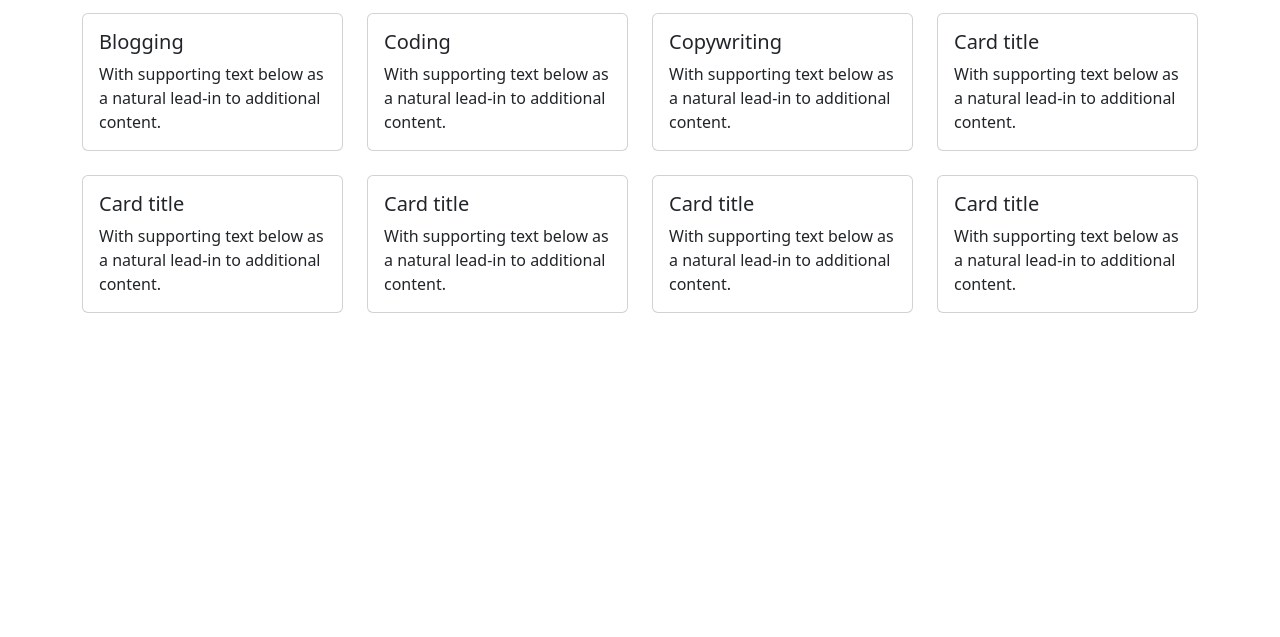
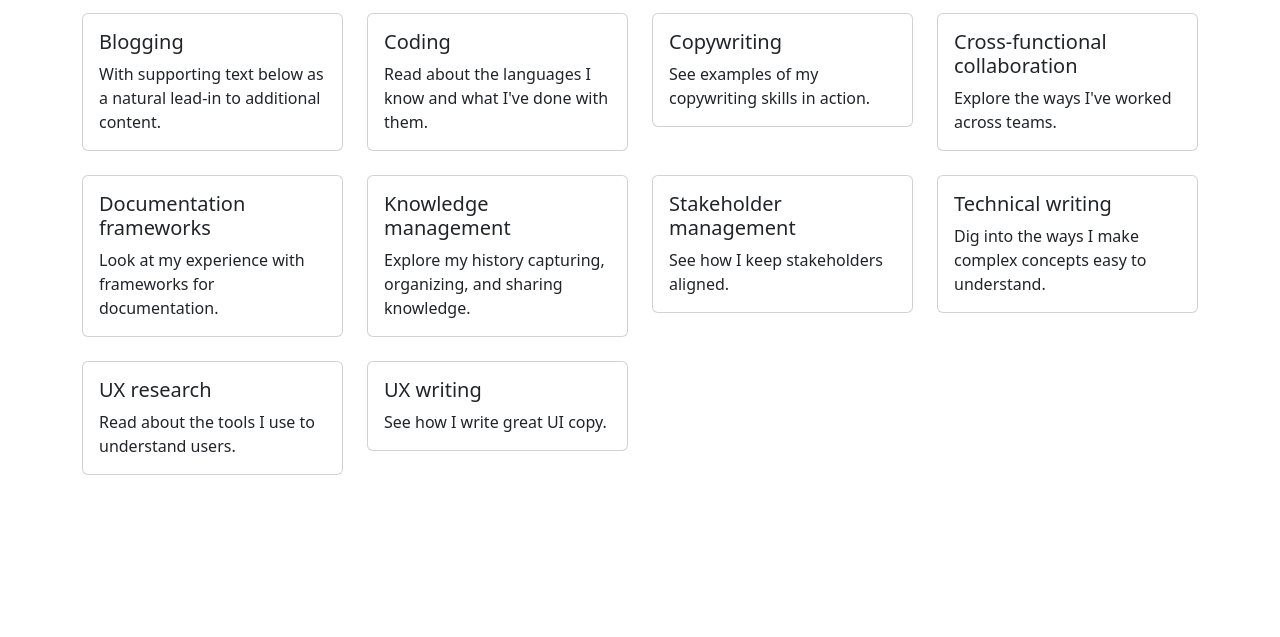
Before and after one commit to nlieurance/nicks-knowledge, a plain HTML site: page competencies.html in a window 1280 px wide. Shown: the part 163-800 px from the top of the page. Drawn offline with nearby package versions, Linux system fonts and the light colour scheme.

Commit message:
Added contact page and more competencies. Fixed nav.

```diff
--- a/competencies.html
+++ b/competencies.html
@@ -23,10 +23,10 @@
         </button>
         <div class="collapse navbar-collapse" id="navbarNavAltMarkup">
             <div class="navbar-nav">
-                <a class="nav-link active" aria-current="page" href="#">Contact me</a>
-                <a class="nav-link" href="#">Features</a>
+                <a class="nav-link active" aria-current="page" href="contact.html">Contact me</a>
+                <!--a class="nav-link" href="#">Features</a>
                 <a class="nav-link" href="#">Pricing</a>
-                <a class="nav-link disabled" aria-disabled="true">Disabled</a>
+                <a class="nav-link disabled" aria-disabled="true">Disabled</a-->
             </div>
         </div>
     </div>
@@ -54,7 +54,7 @@
                 <div class="card">
                     <div class="card-body">
                         <h5 class="card-title">Coding</h5>
-                        <p class="card-text">With supporting text below as a natural lead-in to additional content.</p>
+                        <p class="card-text">Read about the languages I know and what I've done with them.</p>
 
                     </div>
                 </div>
@@ -63,7 +63,7 @@
                 <div class="card">
                     <div class="card-body">
                         <h5 class="card-title">Copywriting</h5>
-                        <p class="card-text">With supporting text below as a natural lead-in to additional content.</p>
+                        <p class="card-text">See examples of my copywriting skills in action.</p>
 
                     </div>
                 </div>
@@ -71,8 +71,8 @@
             <div class="col-md-3">
                 <div class="card">
                     <div class="card-body">
-                        <h5 class="card-title">Card title</h5>
-                        <p class="card-text">With supporting text below as a natural lead-in to additional content.</p>
+                        <h5 class="card-title">Cross-functional collaboration</h5>
+                        <p class="card-text">Explore the ways I've worked across teams.</p>
 
                     </div>
                 </div>
@@ -85,8 +85,8 @@
             <div class="col-md-3">
                 <div class="card">
                     <div class="card-body">
-                        <h5 class="card-title">Card title</h5>
-                        <p class="card-text">With supporting text below as a natural lead-in to additional content.</p>
+                        <h5 class="card-title">Documentation frameworks</h5>
+                        <p class="card-text">Look at my experience with frameworks for documentation.</p>
 
                     </div>
                 </div>
@@ -94,8 +94,8 @@
             <div class="col-md-3">
                 <div class="card">
                     <div class="card-body">
-                        <h5 class="card-title">Card title</h5>
-                        <p class="card-text">With supporting text below as a natural lead-in to additional content.</p>
+                        <h5 class="card-title">Knowledge management</h5>
+                        <p class="card-text">Explore my history capturing, organizing, and sharing knowledge.</p>
 
                     </div>
                 </div>
@@ -103,8 +103,8 @@
             <div class="col-md-3">
                 <div class="card">
                     <div class="card-body">
-                        <h5 class="card-title">Card title</h5>
-                        <p class="card-text">With supporting text below as a natural lead-in to additional content.</p>
+                        <h5 class="card-title">Stakeholder management</h5>
+                        <p class="card-text">See how I keep stakeholders aligned.</p>
 
                     </div>
                 </div>
@@ -112,14 +112,41 @@
             <div class="col-md-3">
                 <div class="card">
                     <div class="card-body">
-                        <h5 class="card-title">Card title</h5>
-                        <p class="card-text">With supporting text below as a natural lead-in to additional content.</p>
+                        <h5 class="card-title">Technical writing</h5>
+                        <p class="card-text">Dig into the ways I make complex concepts easy to understand.</p>
 
                     </div>
                 </div>
             </div>
 
+        <!--end of row-->
+        </div><br>
 
+        <div class="row row-gap-4">
+            <div class="col-md-3">
+                <div class="card">
+                    <div class="card-body">
+                        <h5 class="card-title">UX research</h5>
+                        <p class="card-text">Read about the tools I use to understand users.</p>
+
+                    </div>
+                </div>
+            </div>
+            <div class="col-md-3">
+                <div class="card">
+                    <div class="card-body">
+                        <h5 class="card-title">UX writing</h5>
+                        <p class="card-text">See how I write great UI copy.</p>
+
+                    </div>
+                </div>
+            </div>
+            <!--empty row for spacing purposes-->
+            <div class="col-md-6">
+
+            </div>
+
+        <!--end of row-->
         </div>
 
 
```
Also changed, not shown: case-studies.html (+3 -3 lines), contact.html (added, +42 -0 lines), index.html (+3 -3 lines).
